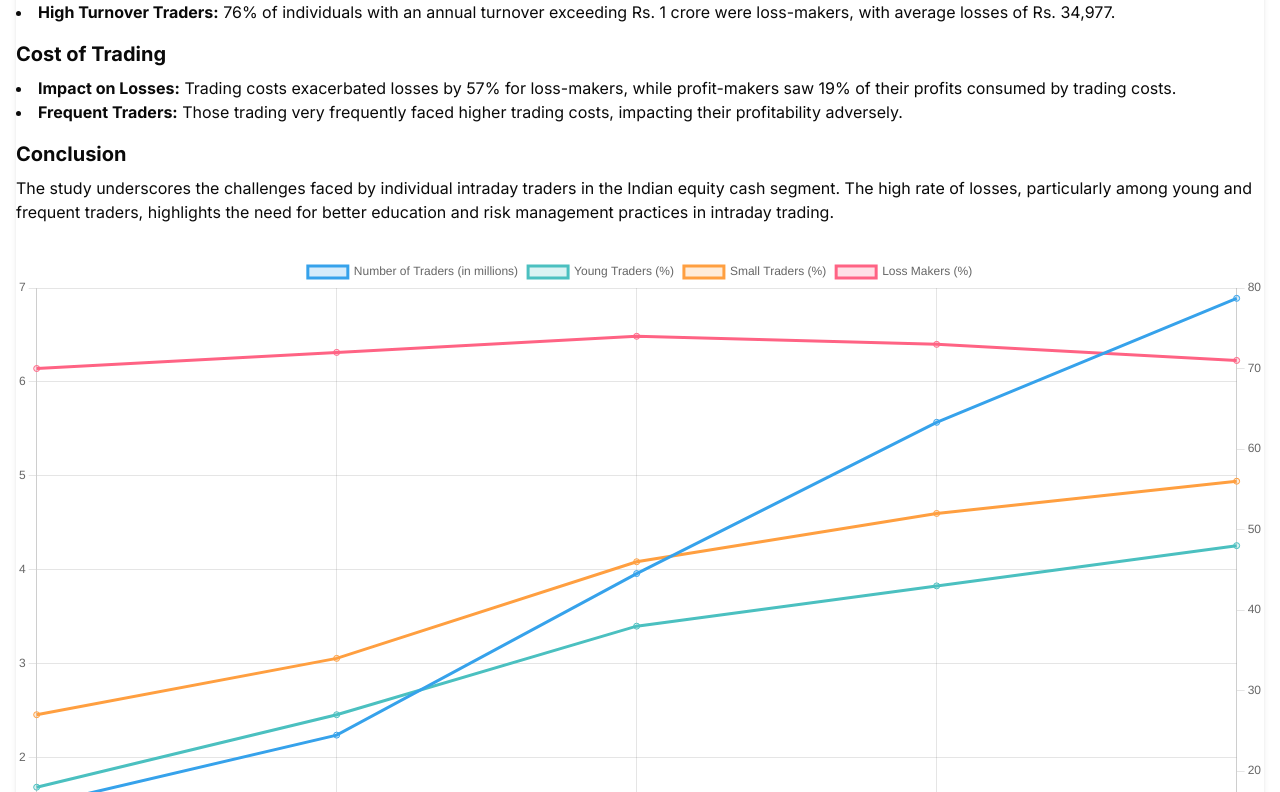
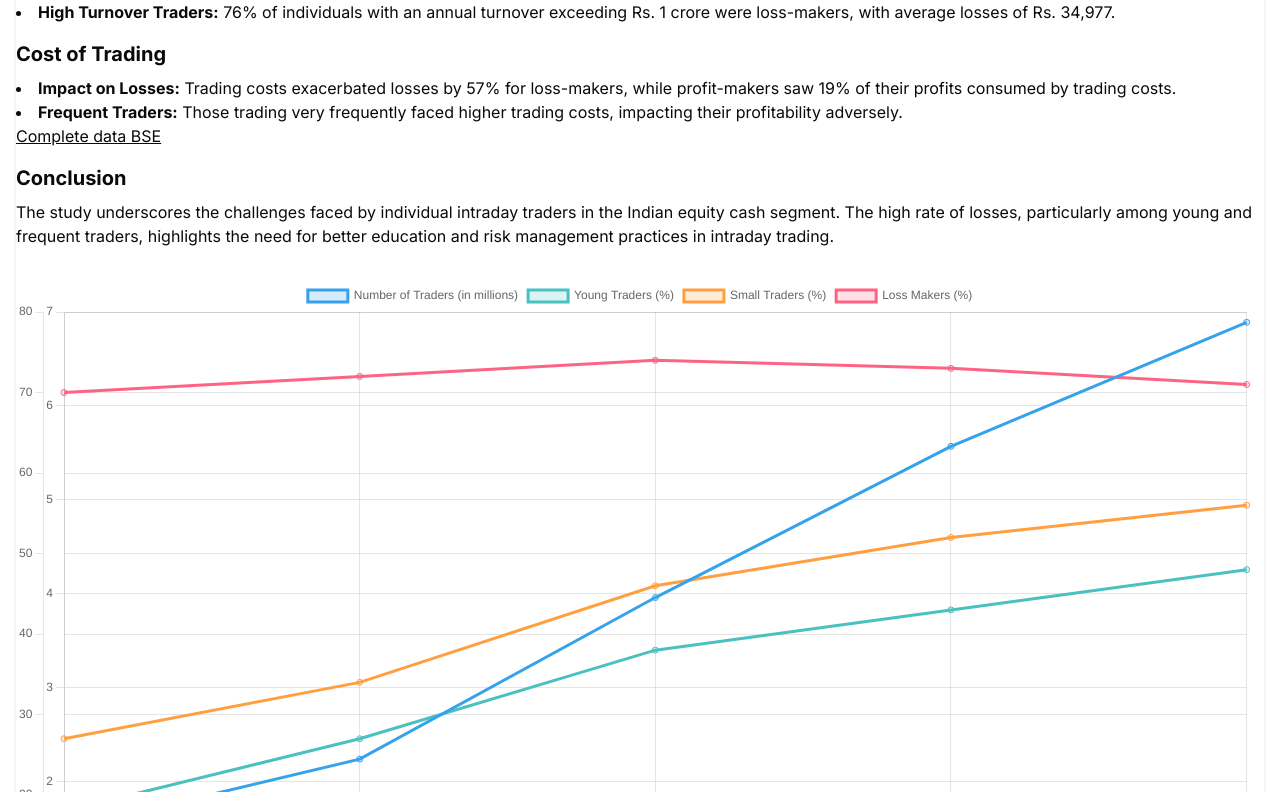
Before and after one commit to ketanMehtaa/tradingkr, a Next.js app: page / in a window 1280 px wide. Shown: the part 548-1340 px from the top of the page. Built offline with nearby package versions, Linux system fonts and the light colour scheme.

Commit message:
sebi link added

```diff
--- a/src/app/sebiJuly2024.tsx
+++ b/src/app/sebiJuly2024.tsx
@@ -98,13 +98,14 @@ const IntradayTradingInsights = () => {
           <li><strong>Impact on Losses:</strong> Trading costs exacerbated losses by 57% for loss-makers, while profit-makers saw 19% of their profits consumed by trading costs.</li>
           <li><strong>Frequent Traders:</strong> Those trading very frequently faced higher trading costs, impacting their profitability adversely.</li>
         </ul>
+        <a target="_blank" href="https://www.sebi.gov.in/reports-and-statistics/research/jul-2024/study-analysis-of-intraday-trading-by-individuals-in-equity-cash-segment_84946.html" className='underline'>Complete data BSE</a>
       </div>
       <h2 className="text-xl font-bold mb-2">Conclusion</h2>
       <div className="mb-4">
         The study underscores the challenges faced by individual intraday traders in the Indian equity cash segment. The high rate of losses, particularly among young and frequent traders, highlights the need for better education and risk management practices in intraday trading.
       </div>
       <div className="my-8">
-        <Line data={data} options={options} />
+        <Line data={data} />
       </div>
       <div className="mb-4">
         This analysis provides critical insights for market participants and regulators, emphasizing the importance of informed trading strategies and the potential risks associated with high-frequency intraday trading.
```
